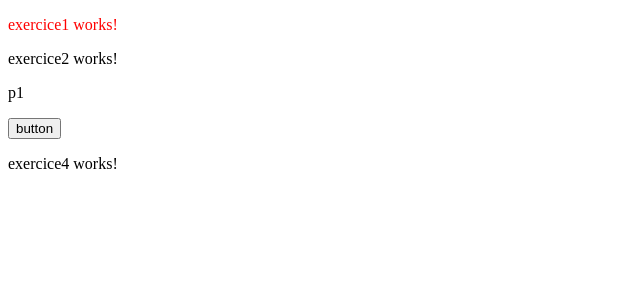
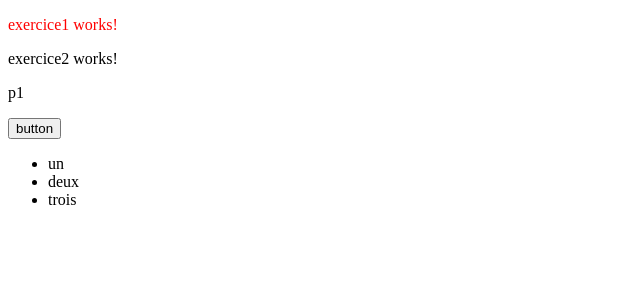
Before and after one commit to dyma-projects/5c78ff60b85a4919, an Angular app: page / in a window 1280 px wide. Shown: the top 300 px of the page, without its empty margins (0-640 px from the left). Built offline with nearby package versions, Linux system fonts and the light colour scheme.

Commit message:
task 15 - utiliser un liste ul et afficher tous les elements du tableau texts dans des balises li

```diff
--- a/src/app/exercice4/exercice4.component.html
+++ b/src/app/exercice4/exercice4.component.html
@@ -1 +1,3 @@
-<p>exercice4 works!</p>
+<ul>
+  <li *ngFor="let text of texts">{{ text }}</li>
+</ul>
```
